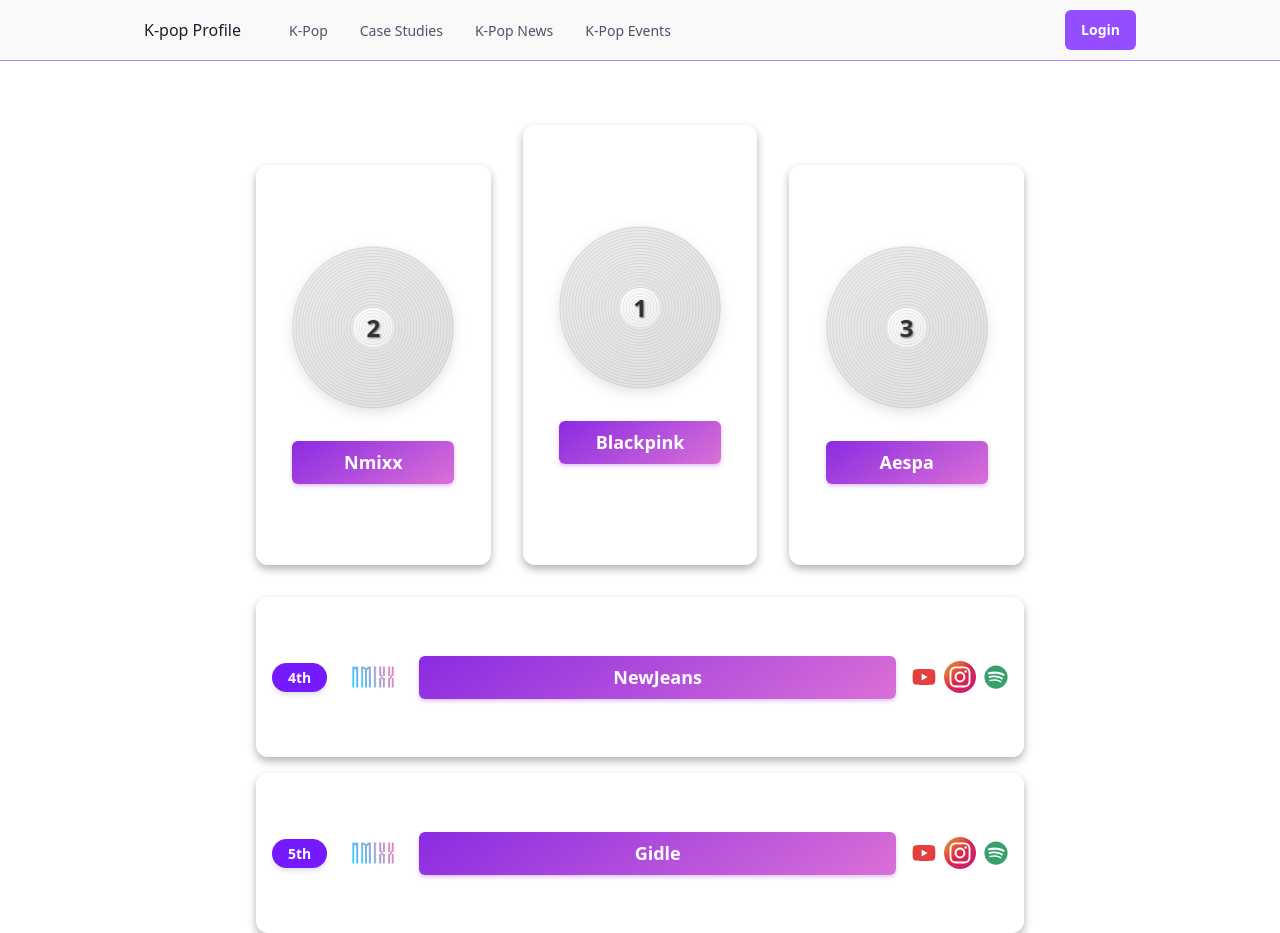
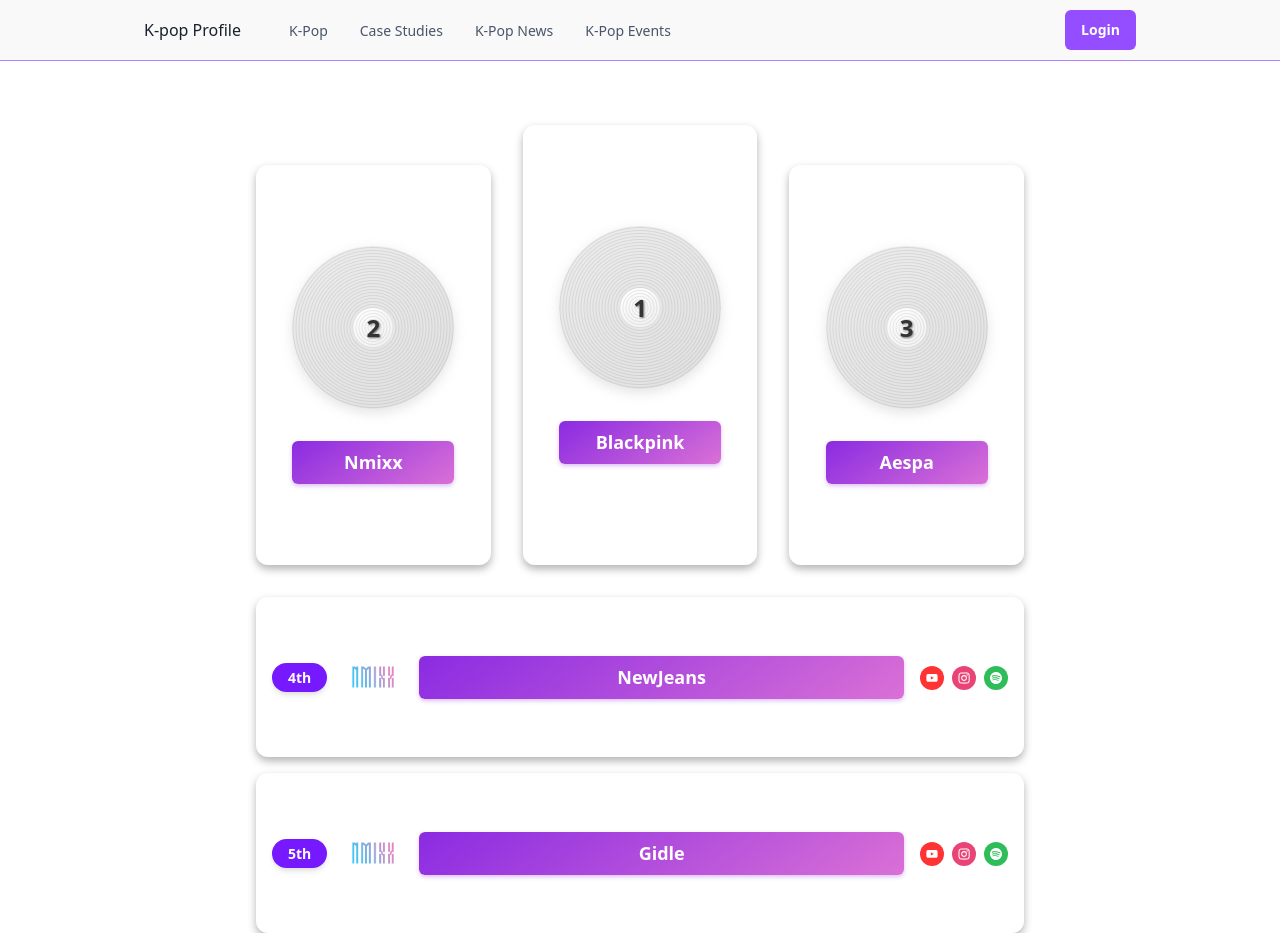
Before and after one commit to chvaldez10/kpop-profile, a Next.js app in the folder kpop-profile/: page / in a window 1280 px wide. Built offline with nearby package versions, Linux system fonts and the light colour scheme.

Commit message:
add react social icons

```diff
--- a/kpop-profile/package.json
+++ b/kpop-profile/package.json
@@ -18,7 +18,8 @@
     "next": "14.2.11",
     "react": "^18.3.1",
     "react-dom": "^18.3.1",
-    "react-icons": "^5.3.0"
+    "react-icons": "^5.3.0",
+    "react-social-icons": "^6.18.0"
   },
   "devDependencies": {
     "@types/node": "^20.17.7",
--- a/kpop-profile/src/components/core/leaderboard/atoms/HorizontalSocialStack.tsx
+++ b/kpop-profile/src/components/core/leaderboard/atoms/HorizontalSocialStack.tsx
@@ -1,32 +1,41 @@
 import { FC } from "react";
 import { HStack, Box } from "@chakra-ui/react";
-import { FaYoutube, FaSpotify, FaInstagram } from "react-icons/fa";
+import { SocialIcon } from "react-social-icons";
 
 const SocialHorizontalStack: FC = () => {
   return (
     <HStack spacing={2}>
+      {/* Youtube */}
       <Box
         as="span"
         _hover={{ transform: "scale(1.1)", transition: "transform 0.2s" }}
-        color="red.500"
       >
-        <FaYoutube size="24px" />
+        <SocialIcon
+          url="https://www.youtube.com/@NMIXXOfficial"
+          style={{ height: 24, width: 24 }}
+        />
       </Box>
+
+      {/* Instagram */}
       <Box
         as="span"
         _hover={{ transform: "scale(1.1)", transition: "transform 0.2s" }}
-        bgGradient="linear(to-br, #f09433, #e6683c, #dc2743, #cc2366, #bc1888)"
-        borderRadius="full"
-        p={1}
       >
-        <FaInstagram size="24px" color="white" />
+        <SocialIcon
+          url="https://instagram.com"
+          style={{ height: 24, width: 24 }}
+        />
       </Box>
+
+      {/* Spotify */}
       <Box
         as="span"
         _hover={{ transform: "scale(1.1)", transition: "transform 0.2s" }}
-        color="green.500"
       >
-        <FaSpotify size="24px" />
+        <SocialIcon
+          url="https://spotify.com"
+          style={{ height: 24, width: 24 }}
+        />
       </Box>
     </HStack>
   );
--- a/kpop-profile/src/data/mock/leaderboard.ts
+++ b/kpop-profile/src/data/mock/leaderboard.ts
@@ -1,5 +1,6 @@
 import { LeaderboardEntry } from "@/types/shared";
 
+// Dummy data for leaderboard
 export const mockLeaderboardData: LeaderboardEntry[] = [
   {
     label: "Blackpink",
```
Also changed, not shown: kpop-profile/src/types/supabase/recording.tsx (deleted).
